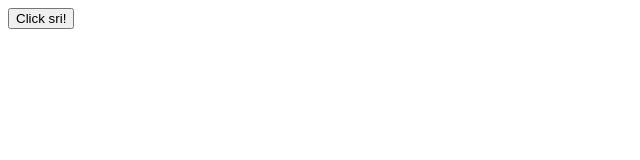
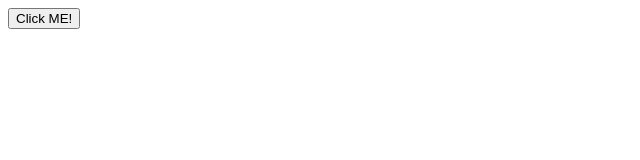
Before and after one commit to rajkumar-ui5inmt/Firstgit, a plain HTML site: page First Program/index.html in a window 1280 px wide. Shown: the full height of the page, 0-640 px from the left. Drawn offline with Linux system fonts and the light colour scheme.

Commit message:
second push

```diff
--- a/First Program/index.html
+++ b/First Program/index.html
@@ -1,5 +1,5 @@
     <html>
 <body>
-<button type="button" onclick="alert('Hello world!')">Click sri!</button>
+<button type="button" onclick="alert('Hello world!')">Click ME!</button>
 </body>
 </html>
```
